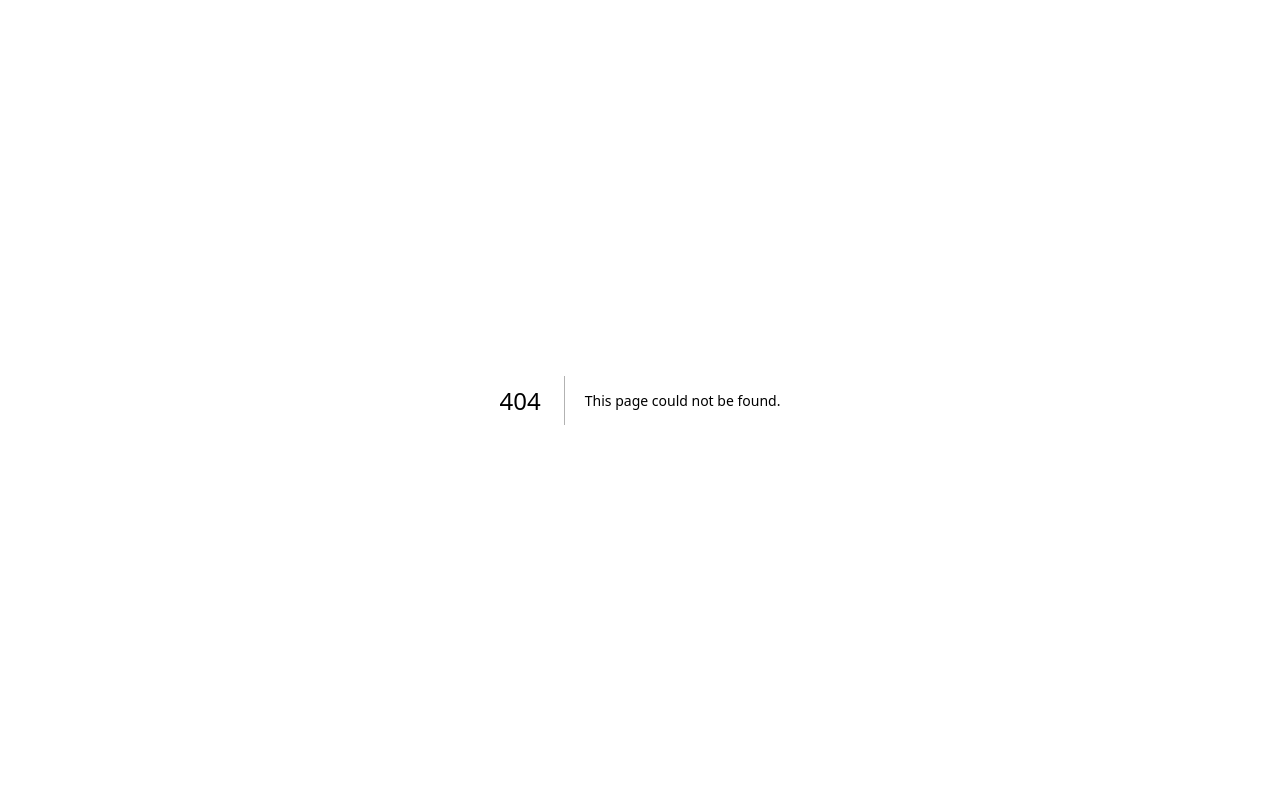
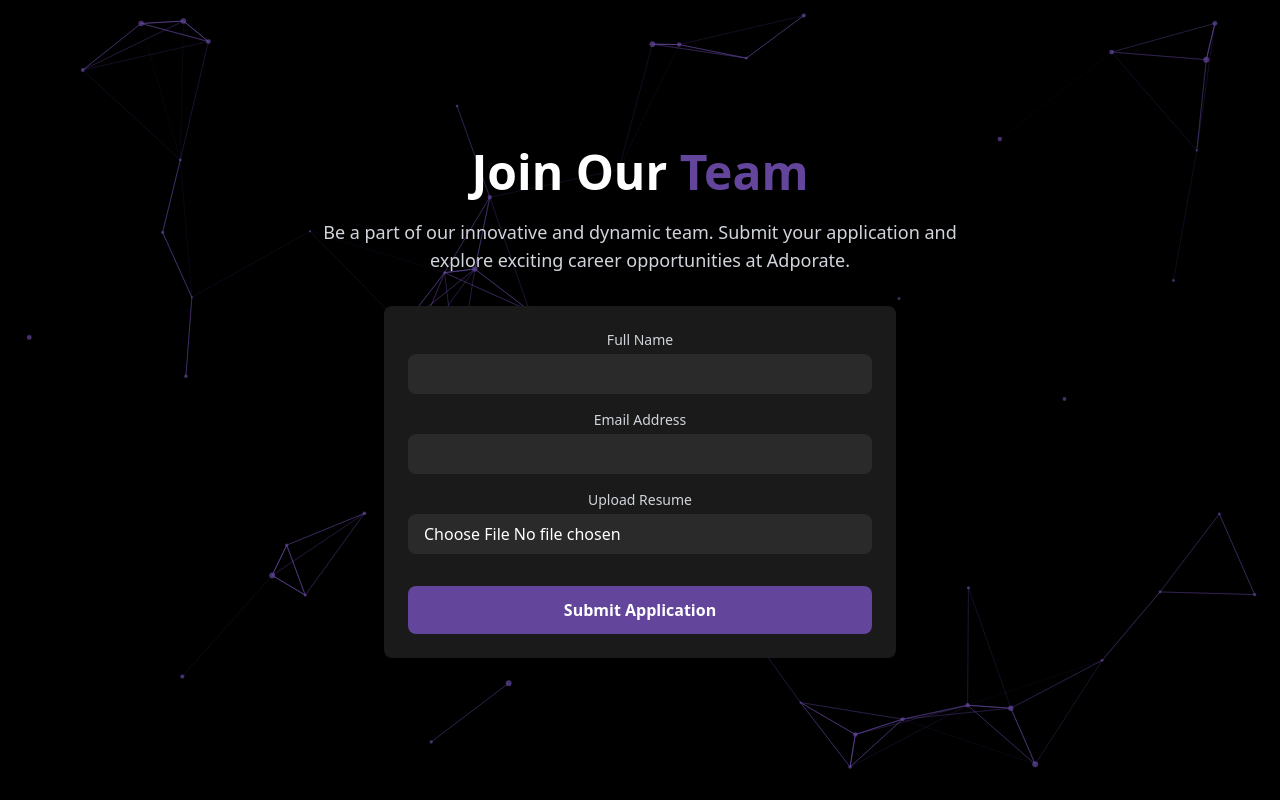
Before and after one commit to shan3274/adporate-co, a Next.js app: page /careers in a window 1280 px wide. Before the commit this address had no page. Built offline with nearby package versions, Linux system fonts and the light colour scheme.

Commit message:
add the join us page into emplyee section

```diff
--- /dev/null
+++ b/pages/careers.jsx
@@ -0,0 +1,180 @@
+import Particles from "react-tsparticles";
+import { loadFull } from "tsparticles";
+import { motion } from "framer-motion";
+
+const Careers = () => {
+  const particlesInit = async (engine) => {
+    await loadFull(engine);
+  };
+
+  return (
+    <div className="relative w-full min-h-screen bg-[#000000] text-white overflow-hidden">
+      {/* 🔹 Particles Background */}
+      <Particles
+        id="tsparticles"
+        init={particlesInit}
+        options={{
+          fullScreen: false,
+          background: {
+            color: {
+              value: "transparent",
+            },
+          },
+          particles: {
+            number: {
+              value: 50,
+              density: {
+                enable: true,
+                value_area: 800,
+              },
+            },
+            color: {
+              value: "#63469c",
+            },
+            shape: {
+              type: "circle",
+            },
+            opacity: {
+              value: 0.7,
+              random: false,
+            },
+            size: {
+              value: 3,
+              random: true,
+            },
+            links: {
+              enable: true,
+              distance: 150,
+              color: "#63469c",
+              opacity: 0.8,
+              width: 1,
+            },
+            move: {
+              enable: true,
+              speed: 1.5,
+              direction: "none",
+              random: false,
+              straight: false,
+              outModes: {
+                default: "out",
+              },
+            },
+          },
+          interactivity: {
+            events: {
+              onHover: {
+                enable: true,
+                mode: "grab",
+              },
+              onClick: {
+                enable: true,
+                mode: "push",
+              },
+            },
+            modes: {
+              grab: {
+                distance: 140,
+                links: {
+                  opacity: 1,
+                },
+              },
+              push: {
+                quantity: 3,
+              },
+            },
+          },
+          detectRetina: true,
+        }}
+        className="absolute inset-0 z-0"
+      />
+
+      {/* 🔹 Content Section */}
+      <div className="relative z-10 flex flex-col items-center justify-center min-h-screen px-6 text-center">
+        <motion.h1
+          className="text-5xl font-bold leading-tight text-white"
+          initial={{ opacity: 0, y: -50 }}
+          animate={{ opacity: 1, y: 0 }}
+          transition={{ duration: 0.8 }}
+        >
+          Join Our <span className="text-[#63469c]">Team</span>
+        </motion.h1>
+        <motion.p
+          className="mt-4 text-lg text-gray-300 max-w-2xl"
+          initial={{ opacity: 0, y: 20 }}
+          animate={{ opacity: 1, y: 0 }}
+          transition={{ duration: 1, delay: 0.3 }}
+        >
+          Be a part of our innovative and dynamic team. Submit your application
+          and explore exciting career opportunities at Adporate.
+        </motion.p>
+
+        {/* 🔹 Application Form */}
+        <motion.div
+          className="mt-8 w-full max-w-lg bg-[#1A1A1A] p-6 rounded-lg shadow-lg"
+          initial={{ opacity: 0, scale: 0.8 }}
+          animate={{ opacity: 1, scale: 1 }}
+          transition={{ duration: 0.5, delay: 0.5 }}
+        >
+          <form action="/submit-application" method="POST">
+            <div className="mb-4">
+              <label
+                htmlFor="name"
+                className="block text-sm font-medium text-gray-300"
+              >
+                Full Name
+              </label>
+              <input
+                type="text"
+                id="name"
+                name="name"
+                required
+                className="w-full mt-1 px-4 py-2 bg-[#2A2A2A] text-white rounded-lg focus:outline-none focus:ring-2 focus:ring-[#63469c]"
+              />
+            </div>
+
+            <div className="mb-4">
+              <label
+                htmlFor="email"
+                className="block text-sm font-medium text-gray-300"
+              >
+                Email Address
+              </label>
+              <input
+                type="email"
+                id="email"
+                name="email"
+                required
+                className="w-full mt-1 px-4 py-2 bg-[#2A2A2A] text-white rounded-lg focus:outline-none focus:ring-2 focus:ring-[#63469c]"
+              />
+            </div>
+
+            <div className="mb-4">
+              <label
+                htmlFor="resume"
+                className="block text-sm font-medium text-gray-300"
+              >
+                Upload Resume
+              </label>
+              <input
+                type="file"
+                id="resume"
+                name="resume"
+                required
+                className="w-full mt-1 px-4 py-2 bg-[#2A2A2A] text-white rounded-lg focus:outline-none focus:ring-2 focus:ring-[#63469c]"
+              />
+            </div>
+
+            <button
+              type="submit"
+              className="w-full px-6 py-3 mt-4 bg-[#63469c] text-white font-bold rounded-lg hover:bg-[#523a82] transition"
+            >
+              Submit Application
+            </button>
+          </form>
+        </motion.div>
+      </div>
+    </div>
+  );
+};
+
+export default Careers;
--- a/pages/employees.jsx
+++ b/pages/employees.jsx
@@ -4,7 +4,6 @@ import Footer from "@/components/Footer";
 import { FaLaptopCode, FaChartLine, FaBullhorn } from "react-icons/fa";
 import { motion } from "framer-motion";
 import { Link as ScrollLink } from "react-scroll";
-
 const employees = [
   {
     id: 1,
```
